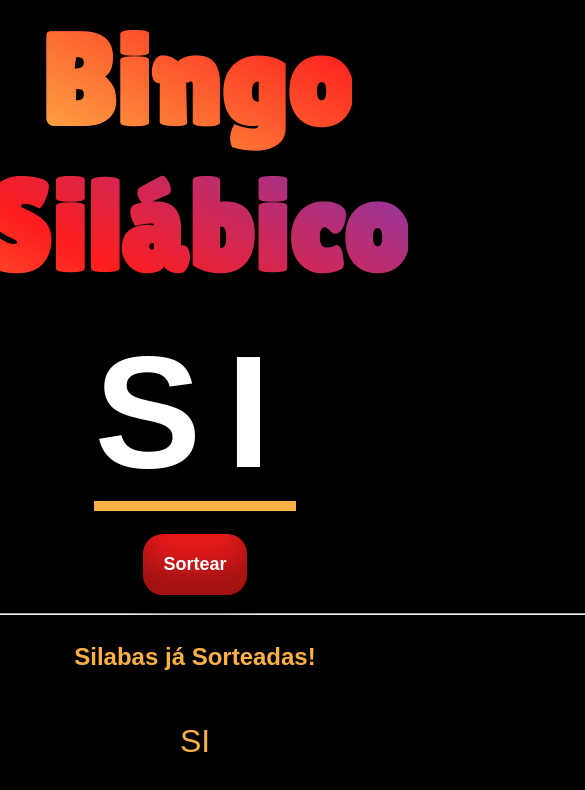
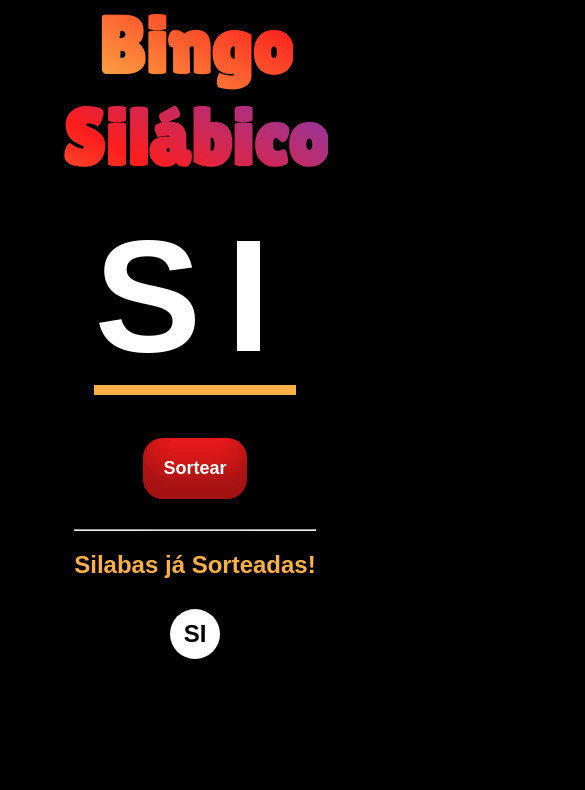
Before and after one commit to EderLimaDev/bingo-silabico, a plain HTML site: page index.html in a window 390 px wide. Both pictures are taken after a click on the button "Sortear". Shown: the whole page, 585 px wide, since content can reach past the window. Drawn offline with Linux system fonts and the light colour scheme.

Commit message:
chore: finish project adjust layout and functionsr

```diff
--- a/app.js
+++ b/app.js
@@ -32,6 +32,9 @@ const valuesChosed = []
 
 
 btnPlay.addEventListener("click", main)
+newGameBtn.addEventListener("click", () => {
+    document.location.reload()
+})
 
 // Função principal, recebe o valor e coloca na tela, e cria uma lista de já sorteados, remove o item sorteado!
 
@@ -41,7 +44,7 @@ function main() {
 
     valuesChosed.push(myValue)
     document.querySelector(".chosed-letters").innerHTML = myValue
-    document.querySelector(".selected-values").innerHTML = valuesChosed
+
 
     if(alphabetSyllabic.length > 0) {
         alphabetSyllabic.map((value, index) => {
@@ -50,8 +53,15 @@ function main() {
             }
         })
     } else {
-        document.querySelector(".chosed-letters").innerHTML = 'Todos os Itens Sorteados!'
+        newGameBtn.classList.remove('hide')
+        btnPlay.classList.add('hide')
     }
+
+    //Gerar uma li para cada item da Array de itens sorteados
+
+    const li = document.createElement('li')
+    li.innerHTML = myValue
+    document.querySelector(".selected-values").appendChild(li)
 
 
 }
--- a/index.html
+++ b/index.html
@@ -28,7 +28,7 @@
         <hr>
         <div class="selected-list">
             <h2>Silabas já Sorteadas!</h2>
-            <p class="selected-values"></p>
+            <ul class="selected-values"></ul>
         </div>
     </main>
 
--- a/style.css
+++ b/style.css
@@ -1,3 +1,9 @@
+* {
+    margin: 0;
+    padding: 0;
+    box-sizing: border-box;
+}
+
 body {
     font-family: sans-serif;
     display: flex;
@@ -8,6 +14,13 @@ body {
     background: #000;
 
 
+}
+ul {
+    list-style: none;
+}
+
+header {
+    width: 80%;
 }
 
 header h1 {
@@ -37,7 +50,7 @@ main .letters p {
 #btn-play {
     background-color:rgba(253,29,29,1);
     padding: 20px;
-    margin: 10px 0;
+    margin: 30px 0;
     color: #fff;
     font-weight: bold;
     font-size: large;
@@ -52,16 +65,32 @@ main .letters p {
     flex-direction: column;
     justify-content: center;
     align-items: center;
-
+    margin: 20px 0;
     color: rgba(252,176,69,1);
 }
 .selected-values {
+    display: flex;
+    justify-content: center;
+    align-items: center;
+    flex-wrap: wrap;
+
+    width: 80%;
+    margin-top: 30px;
+    gap: 10px;
     text-align: center;
-    width: 800px;
-    flex-wrap: wrap;
-    word-wrap: break-word;
-    font-size: 2rem;
+    font-size: 1.5rem;
+}
+.selected-values li {
+    display: flex;
+    justify-content: center;
+    align-items: center;
 
+    background-color: #FFF;
+    border-radius: 50%;
+    color: #000;
+    width: 50px;
+    height: 50px;
+    font-weight: bold;
 
 }
 
@@ -76,11 +105,17 @@ main .letters p {
     box-shadow: rgb(38, 57, 77) 0px 20px 30px -10px;
     cursor: pointer;
 
-    position: absolute;
-    transform: translateX(-50%);
+    position: relative;
+    transform: translateX(-50%, 50%);
 
 }
 
 .hide {
     display: none;
 }
+
+@media (max-width: 480px ) {
+    header h1 {
+        font-size: 5rem;
+    }
+}
```
Also changed, not shown: main.js (deleted, +0 -104 lines), public/preview.png (added), 1 other file.
